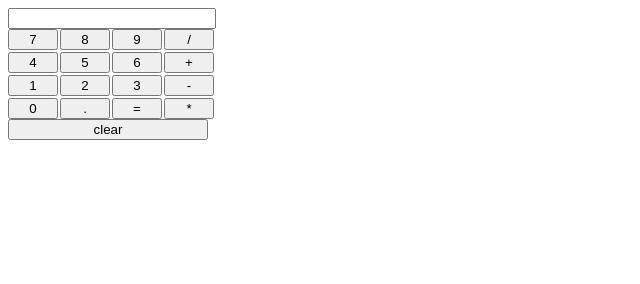
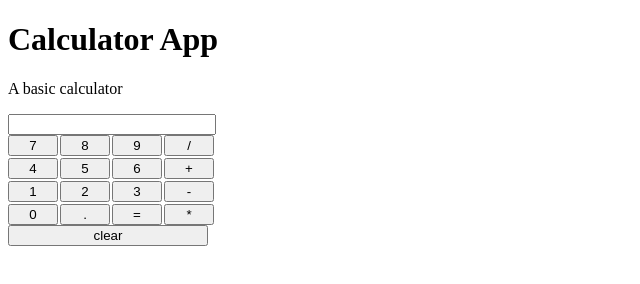
Before and after one commit to tack0sim/Test-Codes, a plain HTML site: page calculator app/index.html in a window 1280 px wide. Shown: the whole page, without its empty margins (0-640 px from the left). Drawn offline with Linux system fonts and the light colour scheme.

Commit message:
test commit from Linux VM

```diff
--- a/calculator app/index.html
+++ b/calculator app/index.html
@@ -7,6 +7,8 @@
     <link rel="stylesheet" href="styles.css" />
   </head>
   <body>
+  <h1>Calculator App</h1>
+  <p>A basic calculator</p>
     <div class="parentContainer">
       <input type="number" class="displayField" />
       <div class="numericPad">
```
Also changed, not shown: 1 other file.
